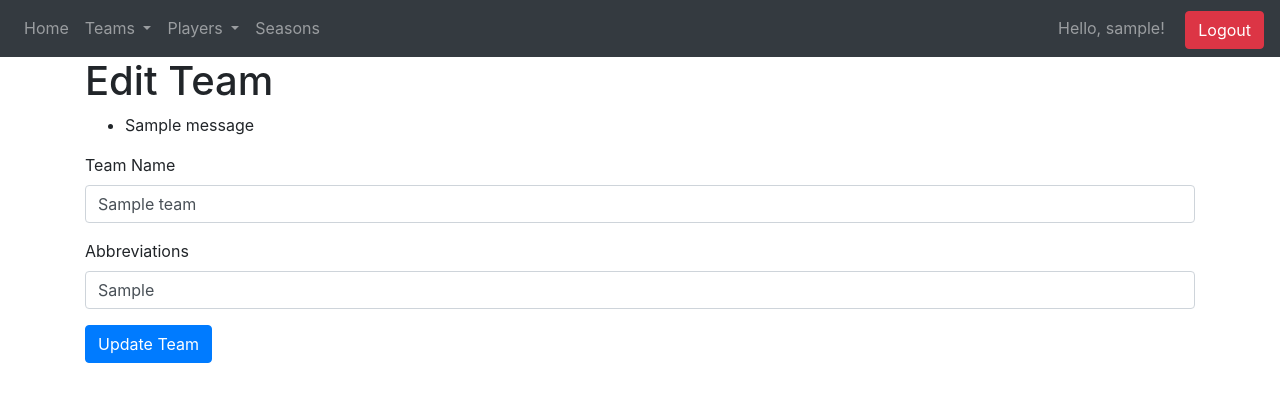
After one commit to firatkizilboga/cucumbers, a Flask app: page /edit_team/1 in a window 1280 px wide. The commit adds this page. Shown: the top 402 px of the page. Run offline with Flask 3, Linux system fonts and the light colour scheme; a user stored in the database is signed in; tables that the repository leaves empty or names only in its code hold one stand-in row (values such as "Sample post"); one stand-in notice (Sample message) is shown; some libraries are stand-ins or nearby versions.

Commit message:
Teams CRUD

```diff
--- /dev/null
+++ b/flask_app/website/templates/edit_team.html
@@ -0,0 +1,27 @@
+{% extends "base.html" %}
+{% block title %} Edit Team {% endblock %}
+
+{% block content %}
+<h1>Edit Team</h1>
+
+{% if get_flashed_messages() %}
+  <ul>
+    <li>{{ get_flashed_messages()[-1] }}</li>
+  </ul>
+{% endif %}
+
+
+<form method="POST">
+    <div class="form-group">
+        <label for="Team">Team Name</label>
+        <input type="text" class="form-control" id="Team" name="Team" value="{{ team.team_name }}" required>
+    </div>
+
+    <div class="form-group">
+        <label for="Abbreviations">Abbreviations</label>
+        <input type="text" class="form-control" id="Abbreviations" name="Abbreviations" value="{{ team.team_abbreviation }}">
+    </div>
+
+    <button type="submit" class="btn btn-primary">Update Team</button>
+</form>
+{% endblock %}
--- a/flask_app/website/views.py
+++ b/flask_app/website/views.py
@@ -9,7 +9,7 @@ views = Blueprint("views", __name__)
 db = SQLAlchemy()
 
 from sqlalchemy import text  # Import text for raw SQL queries
-from .utils import validate_player_data, validate_player_stats, validate_player_info
+from .utils import validate_player_data, validate_player_stats, validate_player_info, validate_team_data
 from .auth import admin_required
 
 from flask_login import login_user, logout_user, login_required, current_user
@@ -696,6 +696,101 @@ def teams():
 
     return render_template("teams.html", teams=teams)
 
+@views.route("/add_team", methods=["GET", "POST"])
+@admin_required
+def add_team():
+    if request.method == "POST":
+        # Get the form values for the new player
+        team_name = request.form.get("Team")
+        abbreviations = request.form.get("Abbreviations")
+
+
+        is_valid, error_message = validate_team_data(
+            team_name, abbreviations
+        )
+
+        if not is_valid:
+            flash(error_message, "error")
+            return redirect(url_for("views.add_team"))
+
+        query_max_id = text("SELECT MAX(Player_ID) FROM Players")
+        max_player_id = db.session.execute(query_max_id).scalar()
+        new_player_id = max_player_id + 1 if max_player_id else 1
+
+        query_insert = text("""
+                INSERT INTO Teams (team_name, team_abbreviation)
+                VALUES (:team_name, :abbreviations)
+            """)
+
+        db.session.execute(
+            query_insert,
+            {
+                "team_name": team_name,
+                "abbreviations": abbreviations
+            },
+        )
+        db.session.commit()
+
+        flash("Team added successfully!", "success")
+        return redirect(url_for("views.teams"))
+
+    return render_template("add_team.html")
+
+
+@views.route("/delete_team/<int:team_id>", methods=["POST"])
+@admin_required
+def delete_team(team_id):
+    # Execute the DELETE SQL query directly
+    query = text("DELETE FROM Teams WHERE team_id = :team_id")
+    db.session.execute(query, {"team_id": team_id})
+
+    db.session.commit()
+
+    return redirect(url_for("views.teams"))
+
+
+@views.route("/edit_team/<int:team_id>", methods=["GET", "POST"])
+@admin_required
+def edit_team(team_id):
+    # Retrieve the player's details
+    query = text("SELECT * FROM Teams WHERE team_id = :team_id")
+    team = db.session.execute(query, {"team_id": team_id}).fetchone()
+
+    if request.method == "POST":
+        # Get updated values from the form
+        team_name = request.form.get("Team")
+        abbreviations = request.form.get("Abbreviations")
+
+
+        is_valid, error_message = validate_team_data(
+            team_name, abbreviations
+        )
+
+        if not is_valid:
+            flash(error_message, "error")
+            return redirect(url_for("views.edit_team", team_id=team_id))
+
+        # Update the player's details in the database
+        query_update = text("""
+            UPDATE Teams
+            SET team_name = :team_name,
+                team_abbreviation = :abbreviations
+            WHERE team_id = :team_id
+        """)
+
+        db.session.execute(
+            query_update,
+            {
+                "team_id": team_id,
+                "team_name": team_name,
+                "abbreviations": abbreviations,
+            },
+        )
+        db.session.commit()
+
+        return redirect(url_for("views.teams"))
+
+    return render_template("edit_team.html", team=team)
 
 @views.route("/team_season_info", methods=["GET", "POST"])
 def team_season_info():
```
Also changed, not shown: flask_app/website/templates/add_team.html (added, +24 -0 lines), flask_app/website/templates/teams.html (+11 -0 lines), flask_app/website/utils.py (+8 -0 lines).
